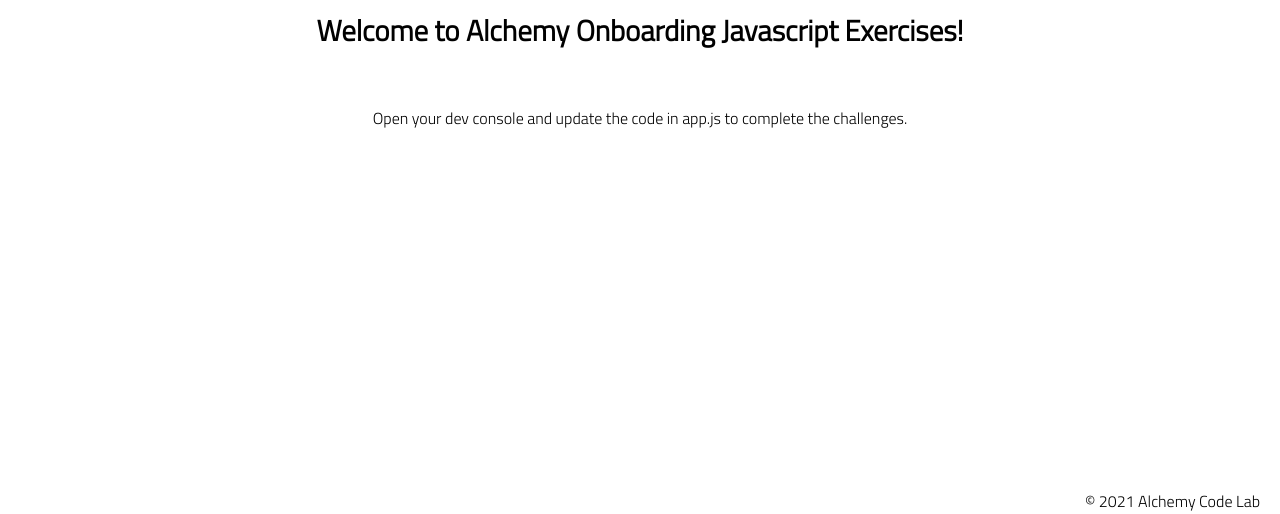
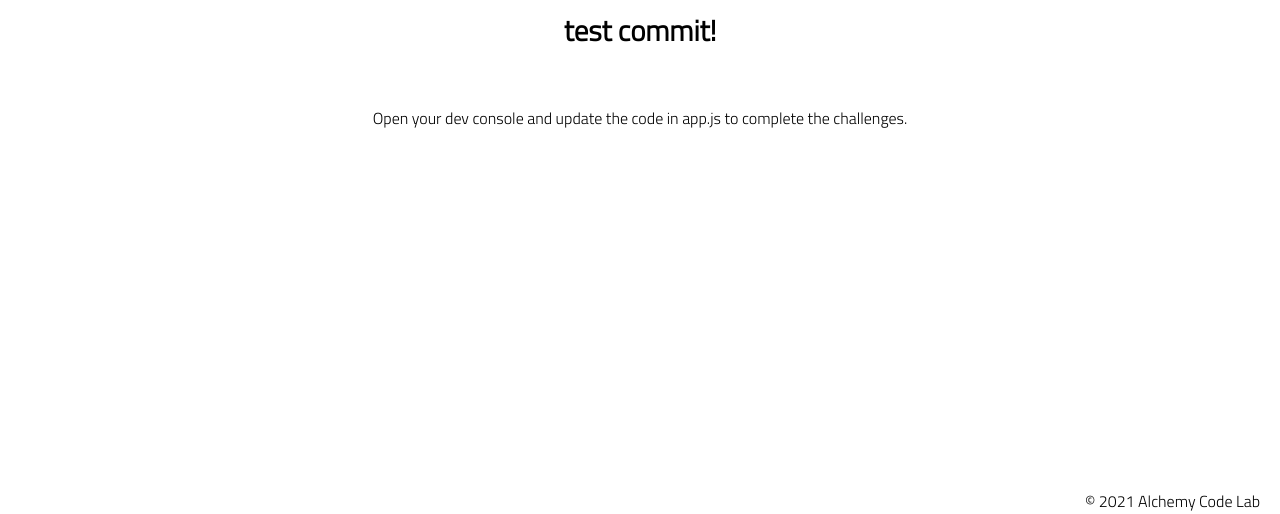
Before and after one commit to indio-ferrel/javascript-review-exercise, a plain HTML site: page index.html in a window 1280 px wide. Shown: the part 286-800 px from the top of the page. Drawn offline with Linux system fonts and the light colour scheme.

Commit message:
test commit

```diff
--- a/index.html
+++ b/index.html
@@ -23,7 +23,7 @@
     <main>
       <section class="main-section">
         <img class="main-logo" src="./assets/alchemy-logo.png" />
-        <h2>Welcome to Alchemy Onboarding Javascript Exercises!</h2>
+        <h2>test commit!</h2>
         <p>
           Open your dev console and update the code in <code>app.js</code> to
           complete the challenges.
```
